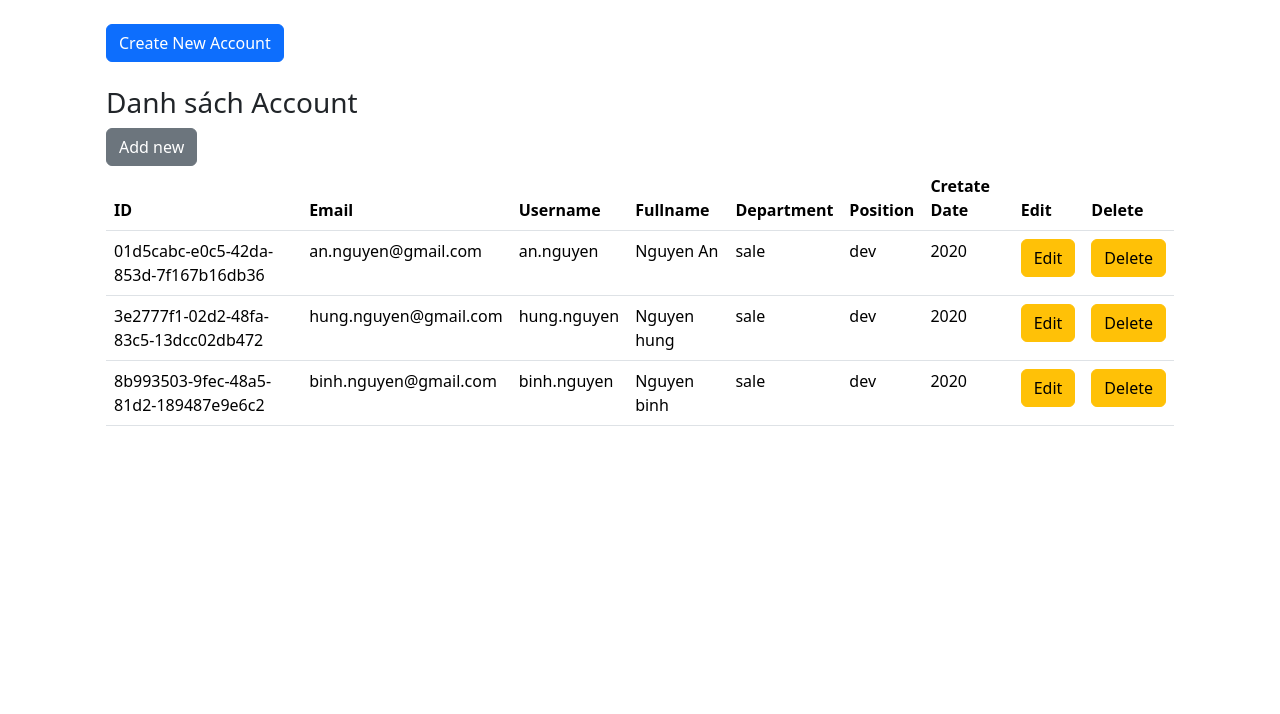
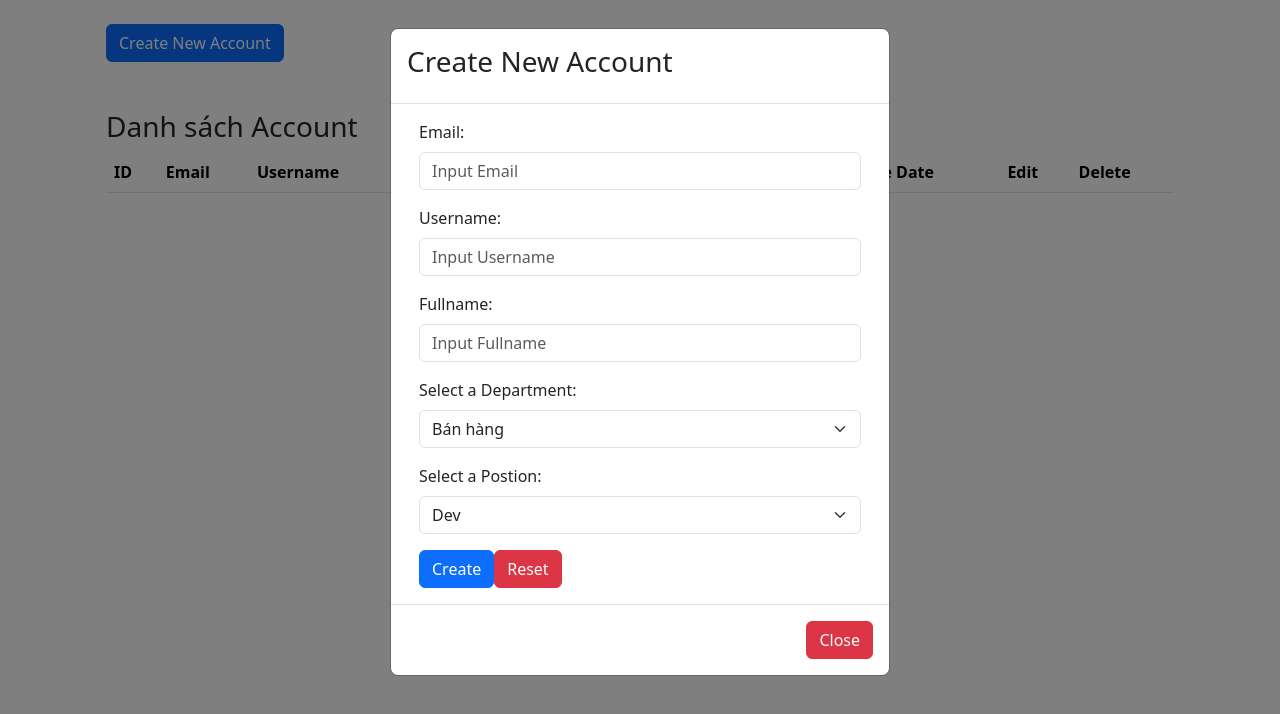
Before and after one commit to pnnguyen9999/VTI-React-EMP, a React (Create React App) app: page / in a window 1280 px wide. Both pictures are taken after a click on the button "Create New Account". Shown: the top 714 px of the page. Built offline with nearby package versions, Linux system fonts and the light colour scheme.

Commit message:
done create account feature

```diff
--- a/src/Components/Account/CreateButton.js
+++ b/src/Components/Account/CreateButton.js
@@ -1,12 +1,14 @@
-import React from "react";
+import React, { useContext } from "react";
 import { Container, Button } from "reactstrap";
+import { AccountContext } from "../../Container/AccountContainer";
 
 
 function CreateButton(props) {
+    const { setOpenCreateModal } = useContext(AccountContext);
     return (
         <Container>
             <br />
-            <Button color="primary">Create New Account</Button>
+            <Button color="primary" onClick={() => setOpenCreateModal(true)}>Create New Account</Button>
         </Container>
     );
 }
--- /dev/null
+++ b/src/Components/Account/CreateNewAccount/InputForm.js
@@ -0,0 +1,123 @@
+import React, { useContext, useEffect, useState } from "react";
+import { Container, Button, Form, FormGroup, Label, Input } from "reactstrap";
+import { v4 as uuidv4 } from "uuid";
+import { AccountContext } from "../../../Container/AccountContainer";
+
+function InputForm(props) {
+    const { onHandleCreateNewAccount } = useContext(AccountContext);
+    // sử dụng react để quản lý value trong form
+    const [inputEmail, setInputEmail] = useState("");
+
+    useEffect(() => {
+        console.log(inputEmail);
+    }, [inputEmail]);
+
+    // cái này dùng DOM (tạo ref)
+    const emailRef = React.createRef();
+    const usernameRef = React.createRef();
+    const fullnameRef = React.createRef();
+    const departmentRef = React.createRef();
+    const postionRef = React.createRef();
+
+    // useEffect(() => {
+    //     console.log(emailRef.current.value);
+    // }, [emailRef]);
+
+    const handleSubmit = (e) => {
+        e.preventDefault();
+        const formData = {
+            id: uuidv4(),
+            email: emailRef.current.value,
+            userName: usernameRef.current.value,
+            fullName: fullnameRef.current.value,
+            department: departmentRef.current.value,
+            position: postionRef.current.value
+        };
+
+        onHandleCreateNewAccount(formData);
+    };
+
+    return (
+        <Container>
+            <Form onSubmit={handleSubmit}>
+                {/* Email */}
+                <FormGroup>
+                    <Label for="Email">Email: </Label>
+                    {/* <Input
+                        id="Email"
+                        name="Email"
+                        placeholder="Input Email"
+                        type="email"
+                        value={inputEmail}
+                        onChange={(e) => setInputEmail(e.target.value)}
+                        innerRef={emailRef}
+                    /> */}
+                    <Input
+                        id="Email"
+                        name="Email"
+                        placeholder="Input Email"
+                        type="email"
+                        innerRef={emailRef}
+                    />
+                </FormGroup>
+
+
+                {/* Username */}
+                <FormGroup>
+                    <Label for="Username">Username: </Label>
+                    <Input
+                        id="Username"
+                        name="Username"
+                        placeholder="Input Username"
+                        type="text"
+                        innerRef={usernameRef}
+                    />
+                </FormGroup>
+
+
+                {/* Fullname */}
+                <FormGroup>
+                    <Label for="Fullname">Fullname: </Label>
+                    <Input
+                        id="Fullname"
+                        name="Fullname"
+                        placeholder="Input Fullname"
+                        type="text"
+                        innerRef={fullnameRef}
+                    />
+                </FormGroup>
+
+
+                {/* Department */}
+                <FormGroup>
+                    <Label for="Department">Select a Department: </Label>
+                    <Input id="Department" name="Department" type="select" innerRef={departmentRef}>
+                        <option value={"Bán hàng"}>Bán hàng</option>
+                        <option value={"Bảo vệ"}>Bảo vệ</option>
+                        <option value={"Giám đốc"}>Giám đốc</option>
+                        <option value={"Kỹ thuật"}>Kỹ thuật</option>
+                        <option value={"Marketing"}>Marketing</option>
+                    </Input>
+                </FormGroup>
+
+
+                {/* Postion */}
+                <FormGroup>
+                    <Label for="Postion">Select a Postion: </Label>
+                    <Input id="Postion" name="Postion" type="select" innerRef={postionRef}>
+                        <option value={"Dev"}>Dev</option>
+                        <option value={"Test"}>Test</option>
+                        <option value={"Scrum_Master"}>Scrum_Master</option>
+                        <option value={"PM"}>PM</option>
+                    </Input>
+                </FormGroup>
+                {/* Nút xử lý */}
+                <Button type="submit" color="primary">Create</Button>
+                <Button type="reset" color="danger">Reset</Button>
+            </Form>
+        </Container>
+    );
+}
+
+
+export default InputForm;
--- /dev/null
+++ b/src/Components/Account/CreateNewAccount/ModalCreateNewAccount.js
@@ -0,0 +1,37 @@
+import React, { useContext } from "react";
+import {
+    Button,
+    Modal,
+    ModalHeader,
+    ModalBody,
+    ModalFooter,
+    Container,
+} from "reactstrap";
+
+
+import InputForm from "./InputForm";
+import { AccountContext } from "../../../Container/AccountContainer";
+
+
+function ModalCreateNewAccount(props) {
+    const { isOpenCreateModal, setOpenCreateModal } = useContext(AccountContext);
+    return (
+        <Container>
+            <br />
+            <Modal isOpen={isOpenCreateModal}>
+                <ModalHeader>
+                    <h3>Create New Account</h3>
+                </ModalHeader>
+                <ModalBody>
+                    <InputForm />
+                </ModalBody>
+                <ModalFooter>
+                    <Button color="danger" onClick={() => setOpenCreateModal(false)}>Close</Button>
+                </ModalFooter>
+            </Modal>
+        </Container>
+    );
+}
+
+
+export default ModalCreateNewAccount;
--- a/src/Components/Account/ResultForm.js
+++ b/src/Components/Account/ResultForm.js
@@ -3,44 +3,12 @@ import { Table, Container, Button } from "reactstrap";
 import ResultFormItem from "./ResultFormItem";
 import { v4 as uuidv4 } from 'uuid';
 
-class Employee {
-    constructor(id, email, userName, fullName, department, position, createDate) {
-        this.id = id;
-        this.email = email;
-        this.userName = userName;
-        this.fullName = fullName;
-        this.department = department;
-        this.position = position;
-        this.createDate = createDate;
-    }
-}
 
 function ResultForm(props) {
-    const initEmp = [
-        new Employee(uuidv4(), "an.nguyen@gmail.com", "an.nguyen", "Nguyen An", "sale", "dev", 2020),
-        new Employee(uuidv4(), "hung.nguyen@gmail.com", "hung.nguyen", "Nguyen hung", "sale", "dev", 2020),
-        new Employee(uuidv4(), "binh.nguyen@gmail.com", "binh.nguyen", "Nguyen binh", "sale", "dev", 2020),
-    ];
-
-    const [emps, setEmps] = useState(initEmp);
-
-    const handleAddNew = () => {
-        const empName = window.prompt('Nhập tên:', '');
-        const empUserName = window.prompt('Nhập username:', '');
-        const empFullName = window.prompt('Nhập fullname:', '');
-
-        const newEmp = new Employee(uuidv4(), `${empName}.nguyen@gmail.com`, `${empUserName}`, `${empFullName}`, "sale", "dev", 2020);
-
-        const empClone = [...emps];
-        empClone.push(newEmp);
-        setEmps(empClone);
-    };
-
     return (
         <Container>
             <br />
             <h3>Danh sách Account</h3>
-            <Button onClick={handleAddNew}>Add new</Button>
             <Table hover>
                 <thead>
                     <tr>
@@ -50,13 +18,13 @@ function ResultForm(props) {
                         <th>Fullname</th>
                         <th>Department</th>
                         <th>Position</th>
-                        <th>Cretate Date</th>
+                        <th>Create Date</th>
                         <th>Edit</th>
                         <th>Delete</th>
                     </tr>
                 </thead>
                 <tbody>
-                    {emps.map(emp => <ResultFormItem key={emp.id} {...emp} />)}
+                    {props.data.map(emp => <ResultFormItem key={emp.id} {...emp} />)}
                 </tbody>
             </Table>
         </Container>
--- a/src/Container/AccountContainer.js
+++ b/src/Container/AccountContainer.js
@@ -1,17 +1,49 @@
-import React from "react";
+import React, { createContext, useEffect, useState } from "react";
 import { Container } from "reactstrap";
 import CreateButton from "../Components/Account/CreateButton";
+import ModalCreateNewAccount from "../Components/Account/CreateNewAccount/ModalCreateNewAccount";
 import ResultForm from "../Components/Account/ResultForm";
 
 
+export const AccountContext = createContext();
+
 function AccountContainer(props) {
+    const [isOpenCreateModal, setOpenCreateModal] = useState(false);
+    const [listAccount, setListAccount] = useState([]);
+
+    const onHandleCreateNewAccount = (newAccount) => {
+        console.log('from container =>', newAccount);
+
+        listAccount.push(newAccount);
+        setListAccount(listAccount);
+
+        localStorage.setItem("listAccount", JSON.stringify(listAccount));
+
+        setOpenCreateModal(false);
+    };
+
+    useEffect(() => {
+        if (localStorage && localStorage.getItem("listAccount")) {
+            const listAccountLocalStorage = JSON.parse(localStorage.getItem("listAccount"));
+            setListAccount(listAccountLocalStorage);
+        }
+    }, []);
+
     return (
-        <Container>
-            {/* Nút thêm mới */}
-            <CreateButton />
-            {/* Form kết quả */}
-            <ResultForm />
-        </Container>
+        <AccountContext.Provider value={{
+            isOpenCreateModal,
+            setOpenCreateModal,
+            onHandleCreateNewAccount,
+        }}>
+            <Container>
+                {/* Nút thêm mới */}
+                <CreateButton />
+                {/* Form thêm mới Account*/}
+                <ModalCreateNewAccount />
+                {/* Form kết quả */}
+                <ResultForm data={listAccount} />
+            </Container>
+        </AccountContext.Provider>
     );
 }
 
```
